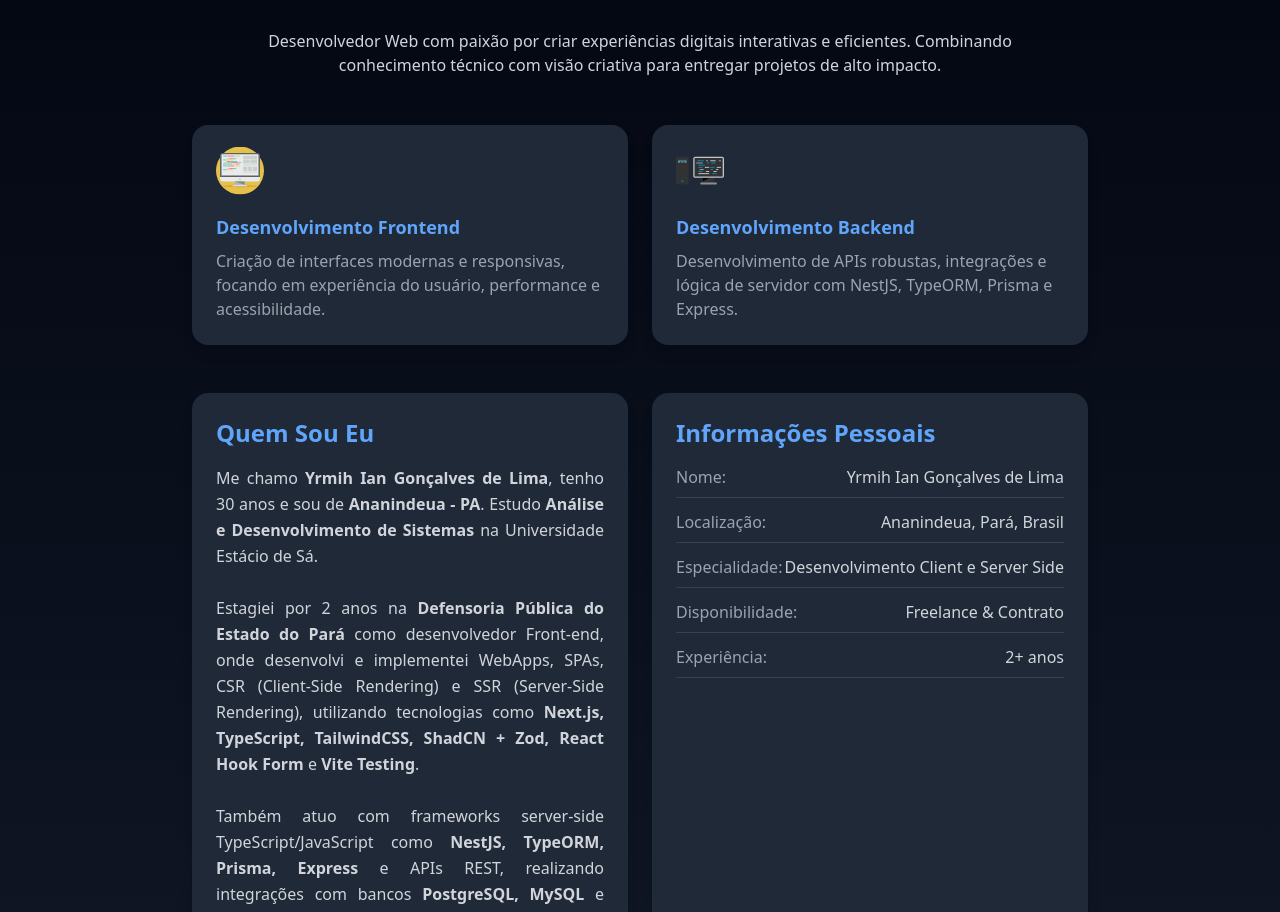
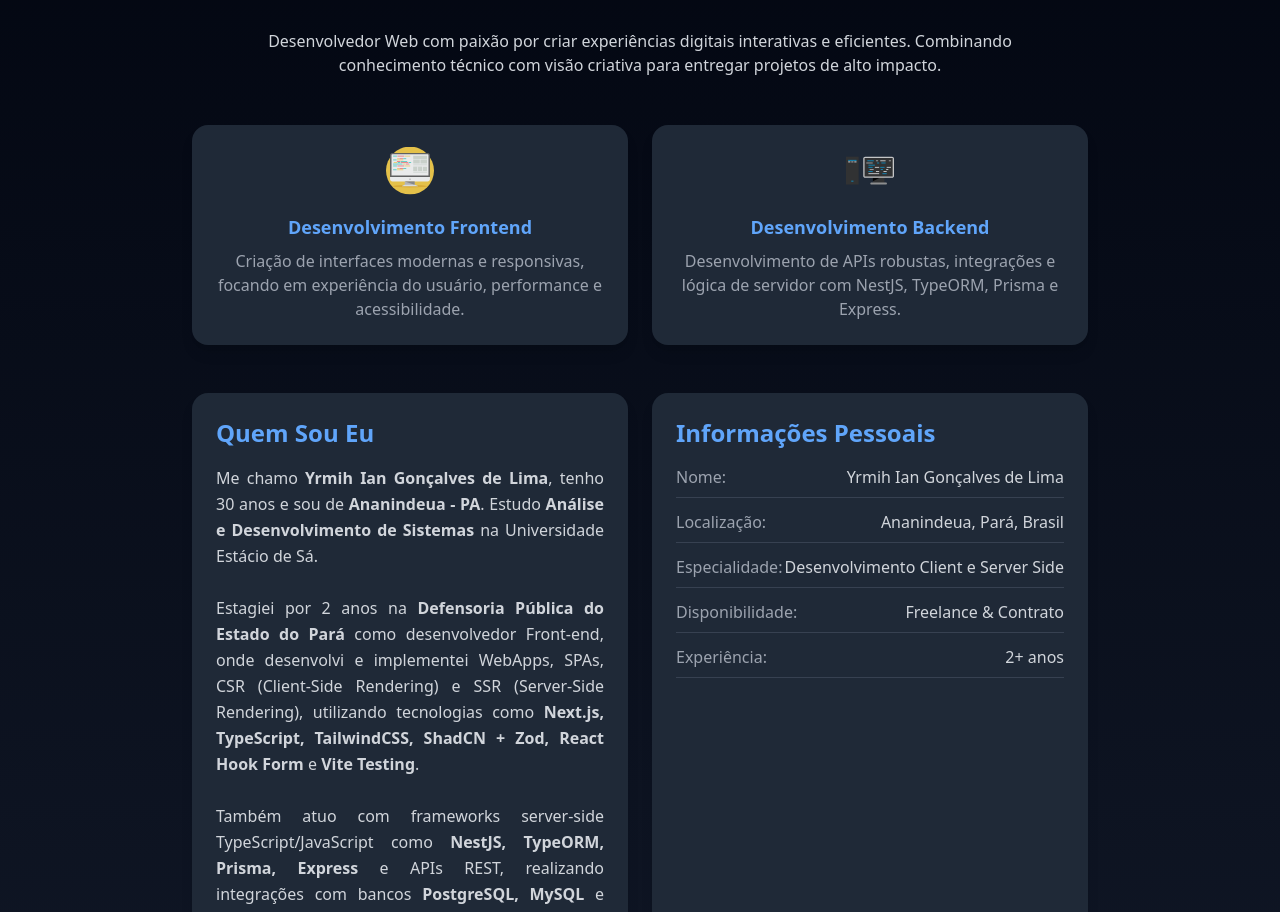
Before and after one commit to Yrmih/portfolio-web, a Next.js app: page / in a window 1280 px wide. Shown: the part 867-1779 px from the top of the page. Built offline with nearby package versions, Linux system fonts and the light colour scheme; grey boxes are pictures that could not be loaded.

Commit message:
refactor - centralizando os textos e icons dos cards de about

```diff
--- a/src/sections/About.tsx
+++ b/src/sections/About.tsx
@@ -66,7 +66,7 @@ export default function About({ id }: { id: string }) {
             }}
             transition={{ duration: 0.25, ease: "easeOut" }}
             className="relative p-6 bg-gray-800 rounded-2xl shadow-lg overflow-hidden
-                 transition-all duration-200"
+             transition-all duration-200 flex flex-col items-center text-center"
           >
             <div
               className="absolute inset-0 bg-gradient-to-br from-blue-500/10 to-transparent
```
